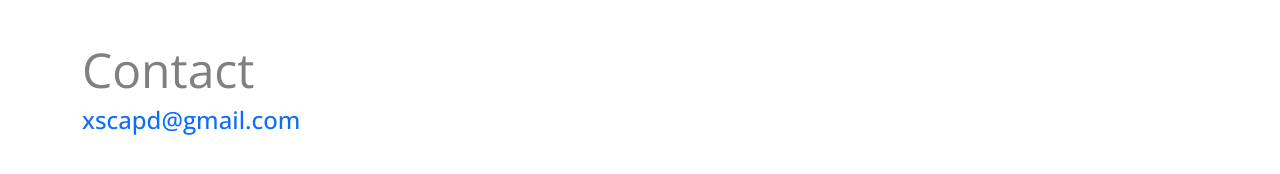
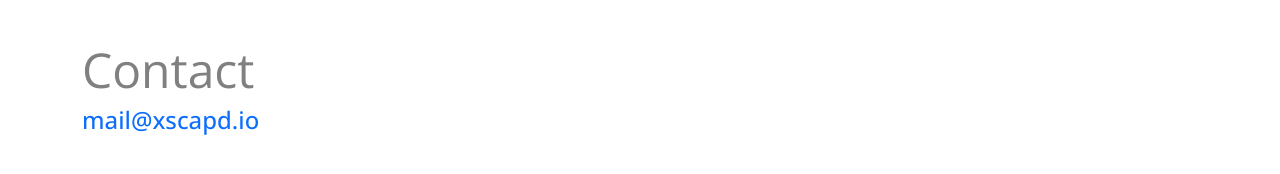
Before and after one commit to xscapd/xscapd.io, a Jekyll site: the page built from index.md, in a window 1280 px wide and 900 px high, scrolled down 172 px. Shown: the part 709-883 px from the top of the window. Built offline with Jekyll 4.4.1, drawn with Linux system fonts in a browser that asks for light colours; some web fonts are replaced.

Commit message:
Using site variables from _config.yml.

```diff
--- a/_config.yml
+++ b/_config.yml
@@ -18,13 +18,11 @@
 # You can create any custom variable you would like, and they will be accessible
 # in the templates via {{ site.myvariable }}.
 
-title: xscapd Cybersecurity Blog
-email: xscapd@gmail.com
-description: xscapd cybersecurity blog.
+title: xscapd
+email: mail@xscapd.io
+description: just another cybersecurity blog
 baseurl: "/" # the subpath of your site, e.g. /blog
 url: "https://xscapd.io" # the base hostname & protocol for your site, e.g. http://example.com
-twitter_username: xscapd
-github_username:  xscapd
 
 # Build settings
 plugins:
--- a/_layouts/default.html
+++ b/_layouts/default.html
@@ -4,8 +4,8 @@
 		<meta charset="utf-8">
 		<meta http-equiv="Content-Type" content="text/html; charset=utf-8" />
 		<meta name="viewport" content="width=device-width, initial-scale=1">
-		<meta name="description" content="xscapd cybersecurity blog.">
-		<title>{{ page.title }}</title>
+		<meta name="description" content="{{ site.description }}">
+		<title>{{ site.title }}</title>
 		<link rel="icon" type="image/x-icon" href="favicon.svg">
 		<link rel="preconnect" href="https://fonts.googleapis.com">
 		<link rel="preconnect" href="https://fonts.gstatic.com" crossorigin>
@@ -17,7 +17,6 @@
 		<!-- Loading overlay -->
 		<div id="loadOverlay" class="overlay d-flex justify-content-center">
 			<div style="width: 50%; margin: auto;">
-				<!--<img src="/assets/images/xscapd-logo.png" alt="xscapd logo." class="mb-4" style="max-width: 30%">-->
 				<br>
 				<div class="spinner-border" role="status"></div>
 			</div>
@@ -78,7 +77,7 @@
 				<!-- Contact -->
 				<div id="Contact" class="container px-0 mt-5 pb-5">
 					<h1 class="display-5 text-start mt-5">Contact</h1>
-					<h4 class="text-muted"><a href="mailto:xscapd@gmail.com">xscapd@gmail.com</a></h4>
+					<h4 class="text-muted"><a href="mailto:{{ site.email }}">{{ site.email }}</a></h4>
 				</div>
 			</div>
 
```
